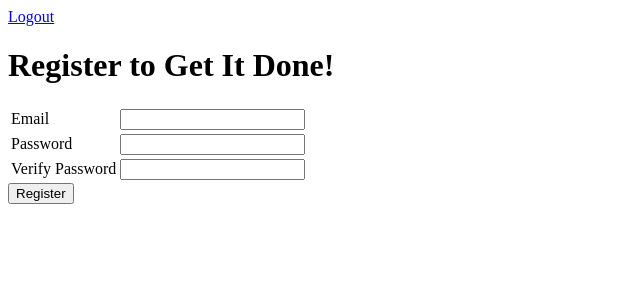
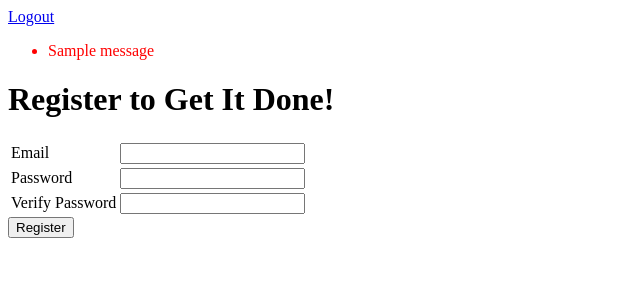
Before and after one commit to krgirard33/lc101_2018, a Flask app: page /register in a window 1280 px wide. Shown: the top 300 px of the page, without its empty margins (0-640 px from the left). Run offline with Flask 2, Linux system fonts and the light colour scheme; tables that the repository leaves empty hold one stand-in row (values such as "Sample post"); one stand-in notice (Sample message) is shown.

Commit message:
Finished part 8

```diff
--- a/get-it-done/main.py
+++ b/get-it-done/main.py
@@ -1,4 +1,4 @@
-from flask import Flask, request, redirect, render_template, session
+from flask import Flask, request, redirect, render_template, session, flash
 from flask_sqlalchemy import SQLAlchemy
 
 app = Flask(__name__)
@@ -65,10 +65,10 @@ def login():
         user = User.query.filter_by(email=email).first()
         if user and user.password == password:
             session['email'] = email
+            flash('Logged in')
             return redirect('/')
         else:
-            #TODO - explain why login failed
-            return '<h1>ERROR!</h1>'
+            flash('User password incorrect, or user does not exist', 'error')
 
     return render_template('login.html')
 
--- a/get-it-done/templates/base.html
+++ b/get-it-done/templates/base.html
@@ -2,11 +2,23 @@
 <html>
     <head>
         <title>{{title}}</title>
+        <style>
+            .error {color: red;}
+        </style>
     </head>
     <body>
         <div>
             <a href="/logout">Logout</a>
         </div>
+
+        {% with messages = get_flashed_messages(with_categories=True) %}
+        <ul>
+            {% for category,message in messages %}
+                <li class="error">{{message}}</li>
+            {% endfor %}
+        </ul>
+        {% endwith %}
+
         {% block content %}
 
         {% endblock %}
```
